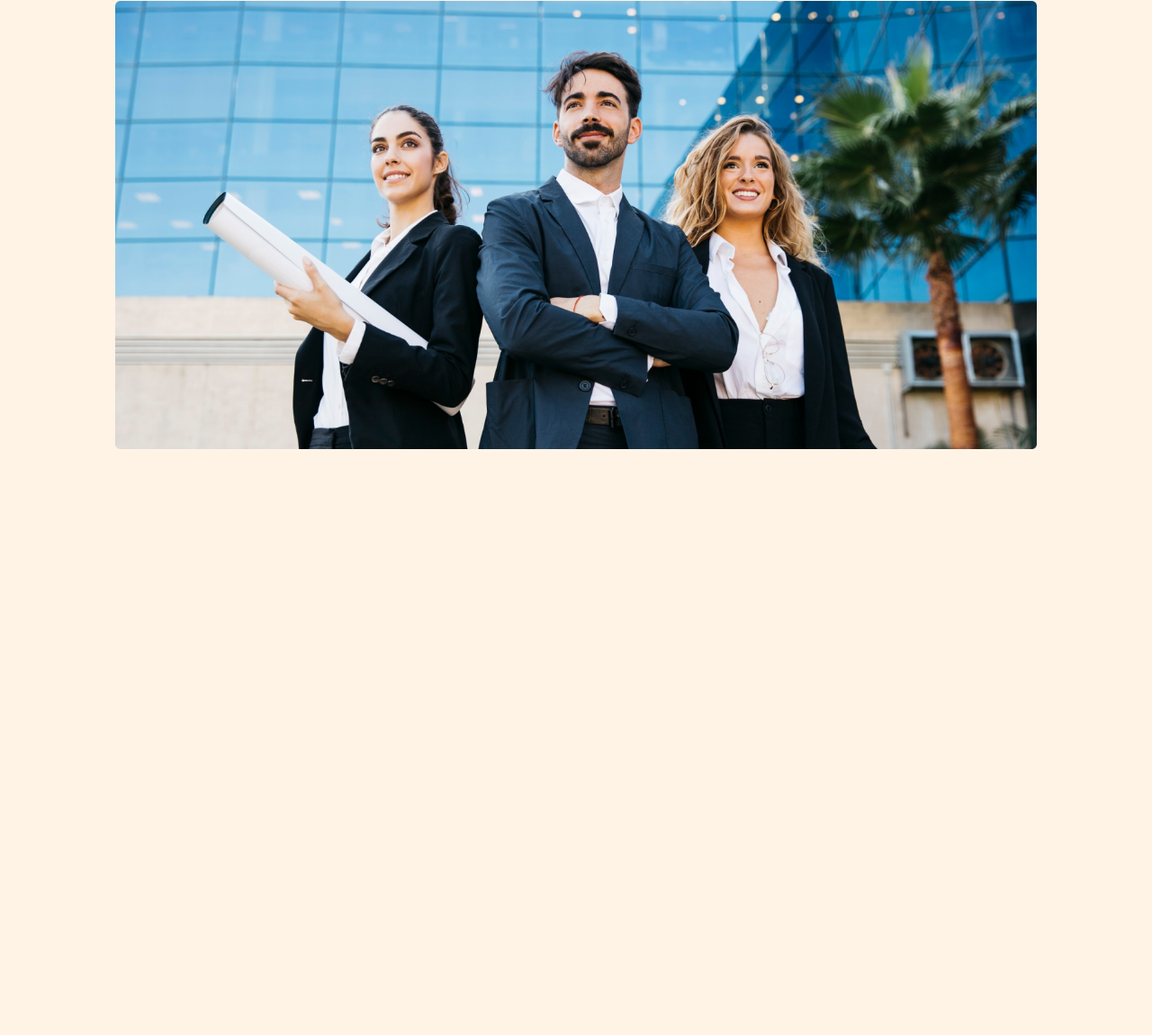
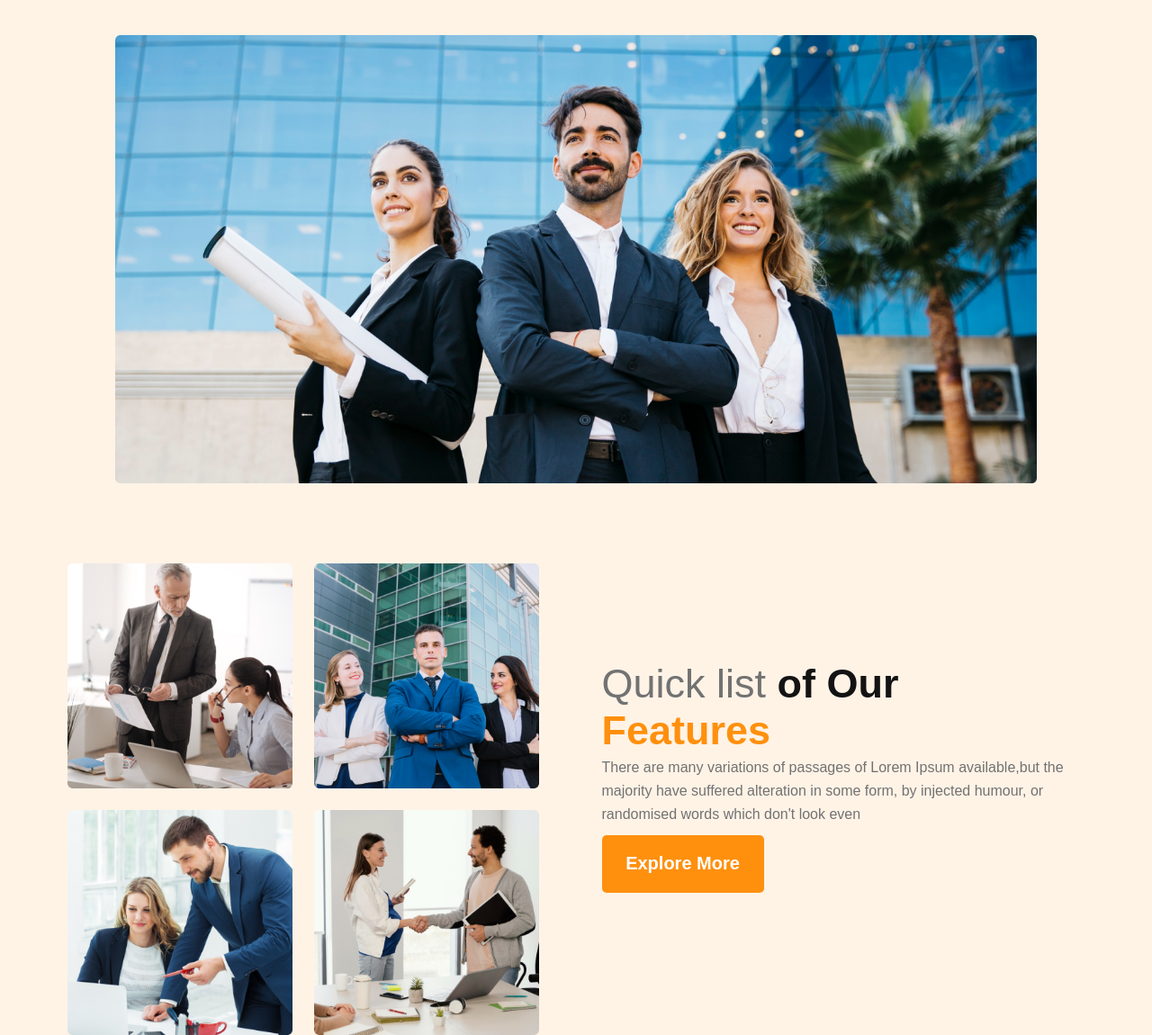
Before and after one commit to akilmolla/assinmean-architets, a plain HTML site: page index.html in a window 1280 px wide. Shown: the part 589-1739 px from the top of the page at 90% size. Before the commit the page ends 1092 px from the top, so only its background shows below. Drawn offline with Linux system fonts and the light colour scheme.

Commit message:
second step

```diff
--- a/index.html
+++ b/index.html
@@ -46,24 +46,55 @@
                 <h2 class="center-text">Group of Architects </h2>
                 <p class="center-culomtext">
                     There are many variations of passages of Lorem Ipsum available, but the majority have suffered
-                    alteration in
+                    alteration insome form, by injected humour, or randomised words which don't look even
                 </p>
                 <p class="center-culomtext">
-                    some form, by injected humour, or randomised words which don't look even
+
                 </p>
                 <button class="btn-primary">Explore More
                 </button>
             </div>
             <div class="images-banner">
-                    <img src="./images/banner.png" alt="">
+                <img src="./images/banner.png" alt="">
             </div>
 
         </section>
     </header>
     <!------------------------
-        code accpet main area
+        code main area
     ------------- ------------>
-    <main></main>
+    <main>
+        <!-- -----------------
+                QUICk LIST AREA MARTUP
+            ----------------- -->
+        <article>
+            <div class="main-contianer">
+                <div class="quick-blogs">
+                    <div class="quick-image-leftsit">
+                        <img class="quick-imgcut"  src="./images/team1.png" alt="">
+                        <img class="quick-imgcut" src="./images/team2.png" alt="">
+                        <img class="quick-imgcut" src="./images/team3.png" alt="">
+                        <img class="quick-imgcut" src="./images/team4.png" alt="">
+                    </div>
+                    <div class="quick-text-rightsit">
+                        <h2 class="quick-heading">
+                            <span class=" gray-text">Quick list </span> of Our
+                            <span class="glod-text">Features</span>
+                        </h2>
+                        <p class="quick-para">There are many variations of passages of Lorem Ipsum available,but the
+                            majority have suffered alteration in some form, by injected humour, or randomised words
+                            which don't look even</p>
+                        <button class="btn-primary">Explore More
+                        </button>
+
+                    </div>
+                </div>
+            </div>
+
+
+        </article>
+
+    </main>
     <!------------------------
         code footer area foot
     ------------- ------------>
--- a/style/acrhictic.css
+++ b/style/acrhictic.css
@@ -72,13 +72,20 @@ a {
     font-weight: 700;
     font-size: 64px;
     color: #131313;
+    margin-bottom: 15px;
 }
 
 .center-culomtext {
     font-weight: 400;
     font-size: 16px;
     color: #727272;
-    margin-bottom: 30px;
+    width: 868px;
+    height: 52px;
+    margin: 30px;
+    line-height: 26px;
+    text-align: center;
+    margin: 0px auto;
+
 }
 
 .btn-primary {
@@ -96,11 +103,63 @@ a {
 }
 
 /* ---------------------
- banner imeges area
+ banner images area
 -------------------- */
 .images-banner>img {
-     width: 100%;
+    width: 100%;
     height: 100%;
+}
+
+/* -----------------
+    quick style area
+----------------- */
+.quick-blogs {
+    display: flex;
+    gap: 70px;
+    align-items: center;
+    justify-content: center;
+    margin-top: 85px;
+}
+
+.quick-image-leftsit {
+    display: grid;
+    grid-template-columns: repeat(2, 1fr);
+    gap: 24px;
+}
+
+.quick-imgcut {
+    width: 250px;
+    height: 250px;
+}
+
+.quick-heading {
+    width: 468px;
+    height: 106px;
+    font-weight: 700;
+    font-size: 45px;
+    color: #131313;
+}
+
+.gray-text {
+    font-weight: 500;
+    font-size: 45px;
+    color: #727272;
+}
+
+.glod-text {
+    font-weight: 700;
+    font-size: 45px;
+    color: #FF900E;
+}
+
+.quick-para {
+    width: 537px;
+    height: 78px;
+    font-weight: 400;
+    font-size: 16px;
+    line-height: 26px;
+    color: #727272;
+    margin-bottom: 10px;
 }
 
 
@@ -110,8 +169,15 @@ a {
 
  breaking point  & responsive mobile divce
  ---------------------------- */
- @media screen and (max-width: 576px) {
-    .brand-name{
+@media screen and (max-width: 576px) {
+    .brand-name,.quick-blogs {
         flex-direction: column;
     }
- }
+    .quick-image-leftsit{
+        grid-template-columns: repeat(1,1fr);
+        margin: 0 aut;
+    }
+    .quick-text-rightsit{
+        margin: 0 auto;
+    }
+}
```
